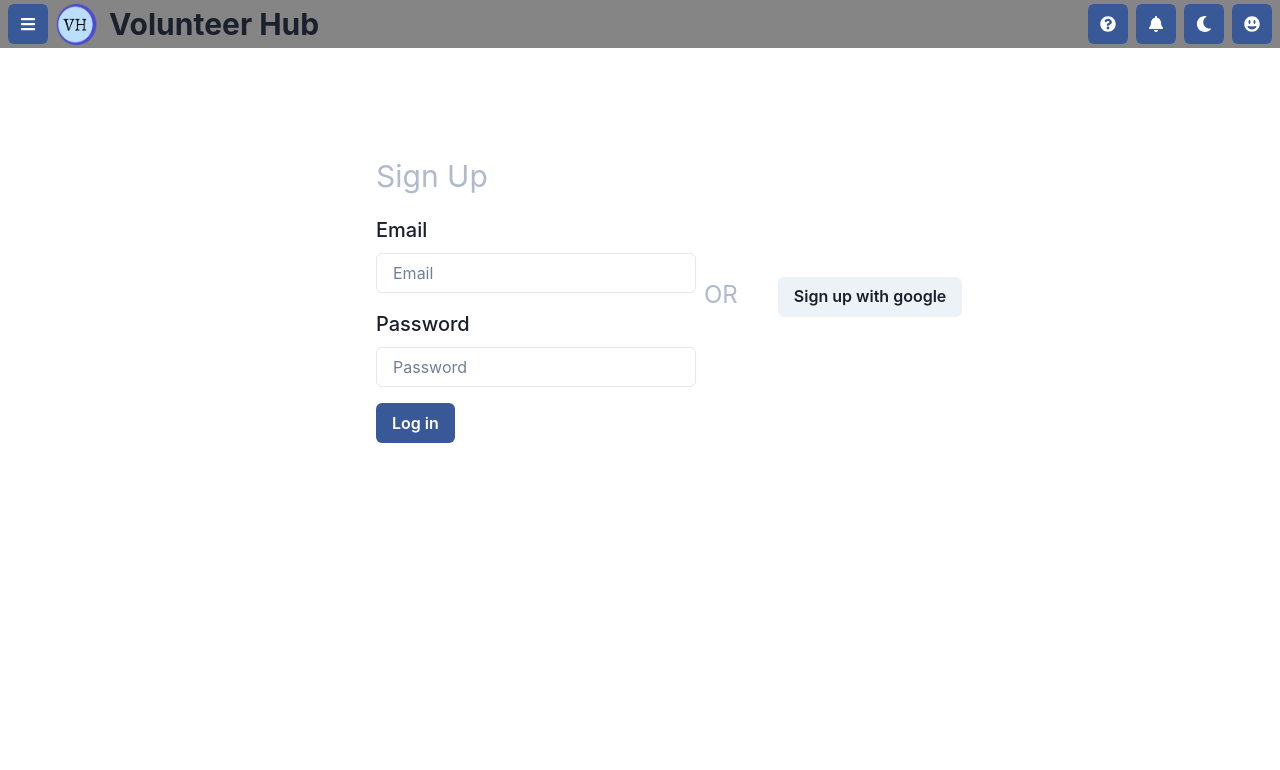
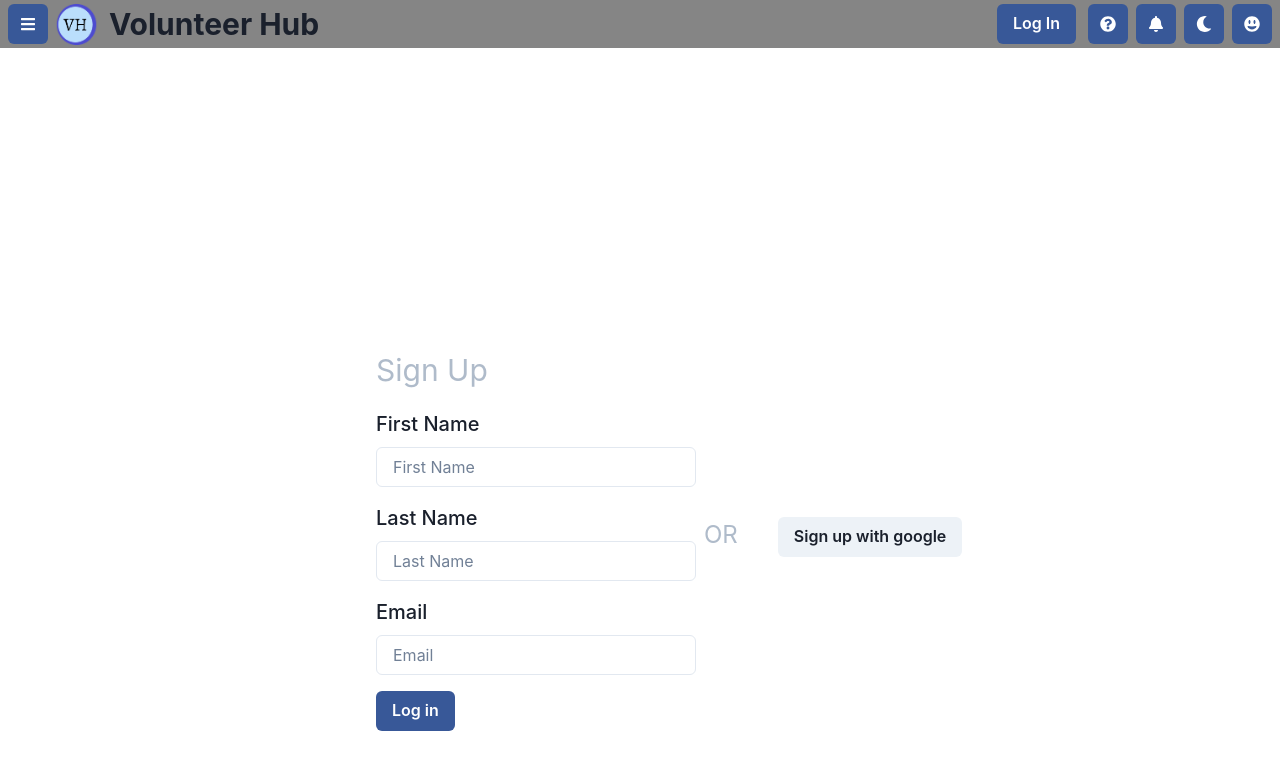
Before and after one commit to uvadhar11/Volunteer-Hub, a React (Create React App) app in the folder app/: page /sign-up in a window 1280 px wide. Shown: the top 770 px of the page. Built offline with nearby package versions, Linux system fonts and the light colour scheme.

Commit message:
Added sign up/log in page buttons loading dynamically using one component based on the page.

```diff
--- a/app/src/components/features.js
+++ b/app/src/components/features.js
@@ -8,7 +8,7 @@ function Features() {
 
   return (
     <VStack>
-      <NavBar />
+      <NavBar signUp="true" logIn="true" />
       <Text fontSize="6xl">Volunteer Hub</Text>
       <Text fontSize="3xl">Changing the world, 1 volunteer at a time.</Text>
       <Spacer />
--- a/app/src/components/log-in.js
+++ b/app/src/components/log-in.js
@@ -19,7 +19,7 @@ function LogIn() {
 
   return (
     <VStack>
-      <NavBar />
+      <NavBar signUp="true" />
       <Center w="100%" h="30em">
         <HStack w="45%" h="22.3em" bg="whiteAlpha.200">
           {/* Sign Up text */}
--- a/app/src/components/navbar.js
+++ b/app/src/components/navbar.js
@@ -8,6 +8,7 @@ import {
   MenuButton,
   MenuList,
   MenuItem,
+  Button,
 } from "@chakra-ui/react";
 import {
   FaBars,
@@ -20,7 +21,7 @@ import {
 import Logo from "./logo";
 import { useNavigate } from "react-router-dom";
 
-function NavBar() {
+function NavBar(props) {
   const { colorMode, toggleColorMode } = useColorMode();
   const isDark = colorMode === "dark"; // the value is this boolean expression so the value technically doesn't change but the evaluation true/false doesn't change.
   let navigate = useNavigate();
@@ -49,6 +50,26 @@ function NavBar() {
       <Spacer />
 
       {/* would dynamically load the elements in here. */}
+      {props.signUp === "true" ? (
+        <Button
+          mr="3"
+          size="md"
+          colorScheme="facebook"
+          onClick={() => navigate("/sign-up")}
+        >
+          Sign Up
+        </Button>
+      ) : null}
+      {props.logIn === "true" ? (
+        <Button
+          colorScheme="facebook"
+          size="md"
+          onClick={() => navigate("/log-in")}
+          mr="3"
+        >
+          Log In
+        </Button>
+      ) : null}
 
       <IconButton
         aria-label="Help Button"
--- a/app/src/components/sign-up.js
+++ b/app/src/components/sign-up.js
@@ -171,36 +171,42 @@ function SignUp() {
     //   </footer>
     // </div>
     <VStack>
-      <NavBar />
-      <Center w="100%" h="30em">
-        <HStack w="45%" h="22.3em" bg="whiteAlpha.200">
+      <NavBar logIn="true" />
+      <Center w="100%" h="60em">
+        <HStack w="45%" h="50em" bg="whiteAlpha.200">
           {/* Sign Up text */}
           <Flex justify="left" align="left" flexDirection="column">
             <Text ml="6" mt="1.5" fontSize="3xl">
               Sign Up
             </Text>
 
-            {/* Email */}
+            {/* First Name */}
             <FormControl>
+              <FormLabel ml="6" mt="4" fontSize="xl">
+                First Name
+              </FormLabel>
+              <Input placeholder="First Name" size="md" w="20em" ml="6"></Input>
+
+              {/* Last Name */}
+              <FormLabel ml="6" mt="4" fontSize="xl">
+                Last Name
+              </FormLabel>
+              <Input
+                type="name"
+                placeholder="Last Name"
+                size="md"
+                w="20em"
+                // mt="2"
+                ml="6"
+              ></Input>
+
+              {/* Email */}
               <FormLabel ml="6" mt="4" fontSize="xl">
                 Email
               </FormLabel>
               <Input
                 type="email"
                 placeholder="Email"
-                size="md"
-                w="20em"
-                // mt="2"
-                ml="6"
-              ></Input>
-
-              {/* Password */}
-              <FormLabel ml="6" mt="4" fontSize="xl">
-                Password
-              </FormLabel>
-              <Input
-                type="password"
-                placeholder="Password"
                 size="md"
                 w="20em"
                 // mt="2"
```
